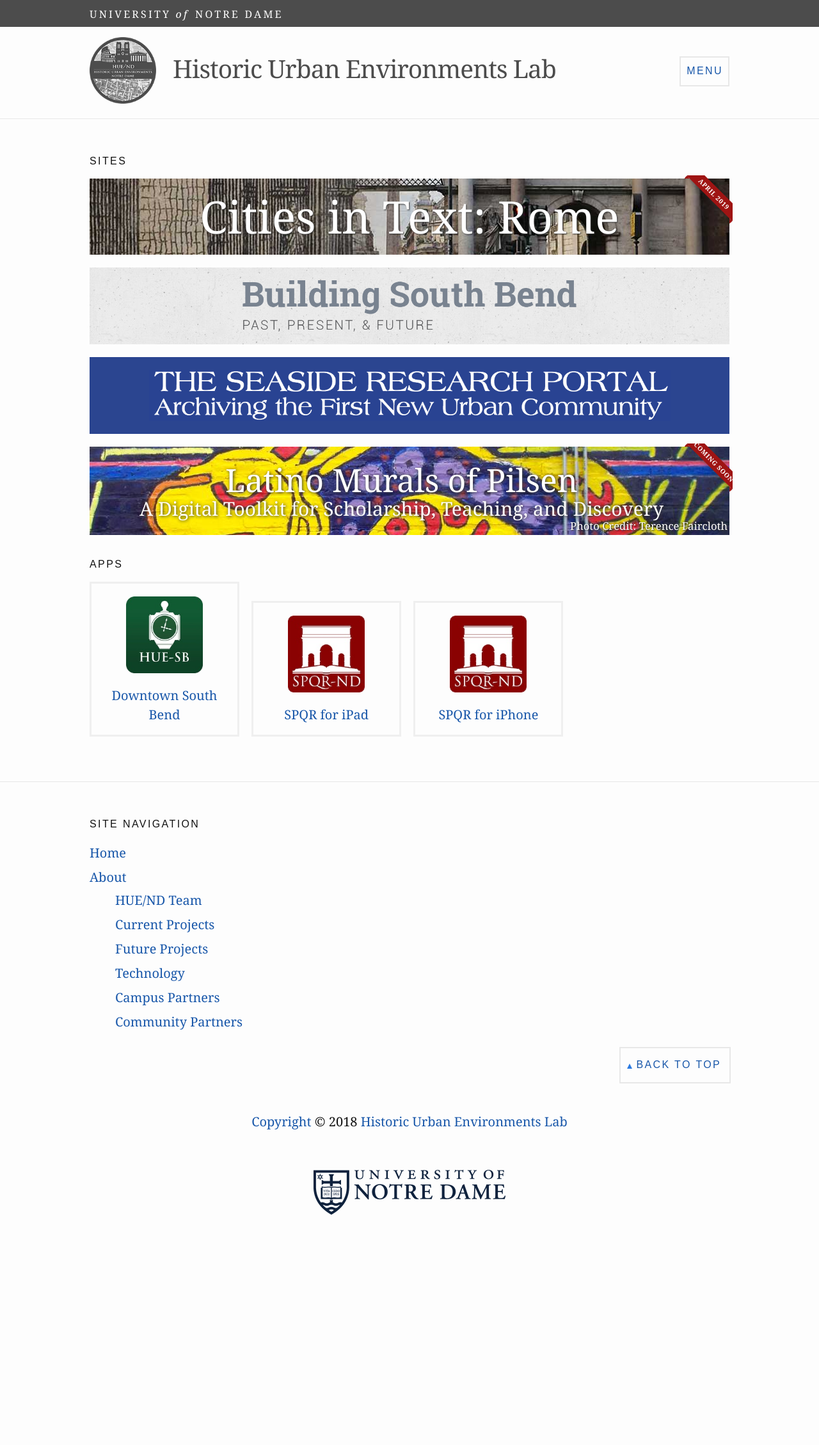
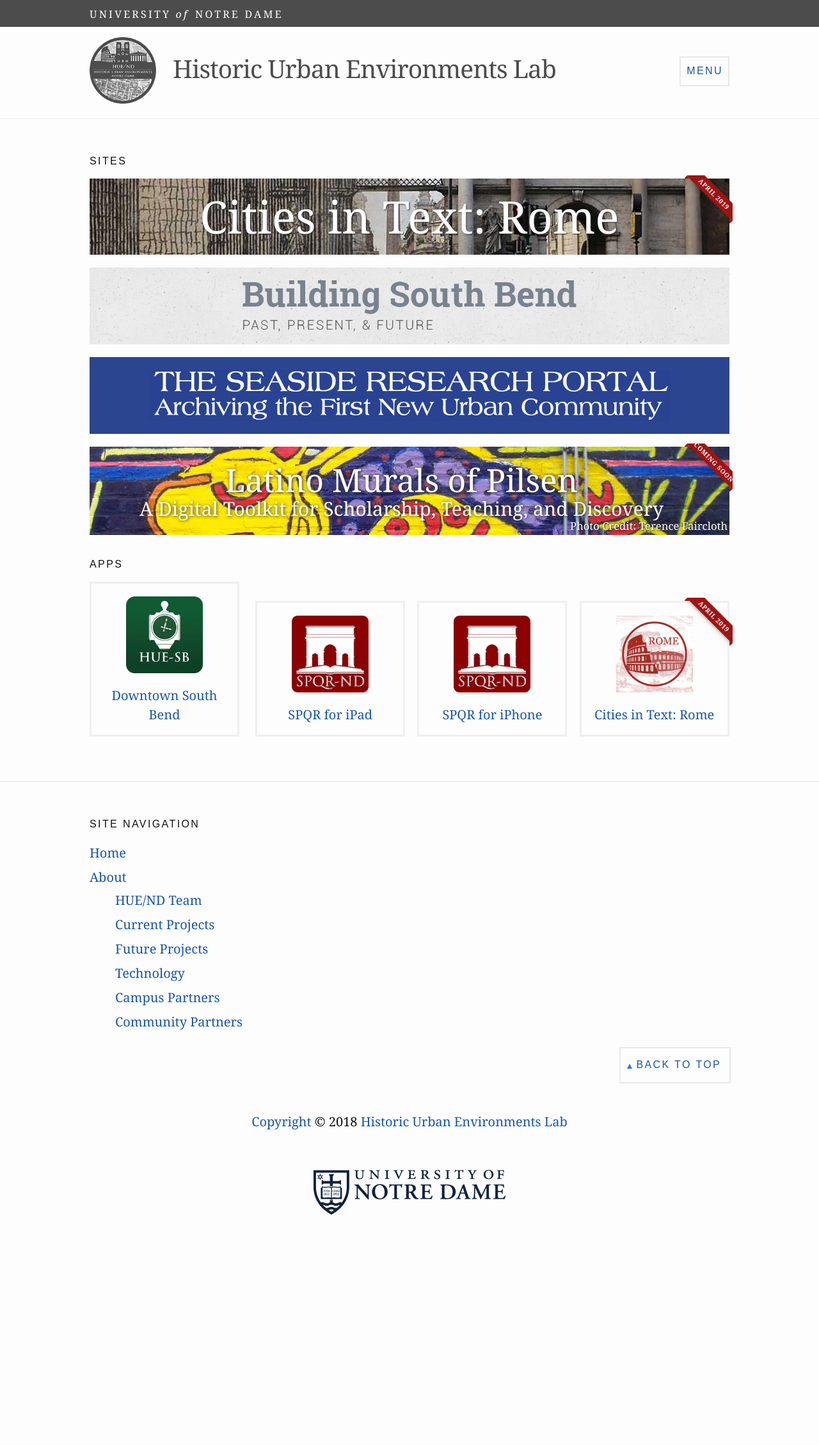
Before and after one commit to HUE-ND/HUE-ND.github.io, a Jekyll site: the page built from index.html, in a window 1280 px wide. Shown: the whole page at 64% size. Built offline with Jekyll 4.4.1, drawn with Linux system fonts in a browser that asks for light colours; some web fonts are replaced.

Commit message:
New app icon

```diff
--- a/_sass/_layout.scss
+++ b/_sass/_layout.scss
@@ -472,10 +472,10 @@
     border-color: $app-border-color;
     border-style: solid;
     border-width: 0;
+    position: relative;
 
     + .app {
       border-width: 1px 0 0;
-      padding-top: .5em;
     }
   }
 }
@@ -486,8 +486,12 @@
       border: 0;
       display: inline-block;
 
-      + .app .app-link {
-        margin-left: 1em;
+      .app-link {
+        margin-right: 1em;
+      }
+
+      &:last-child .app-link {
+        margin-right: 0;
       }
     }
 
@@ -533,8 +537,12 @@
 
     .app + .app .app-link {
       border-width: 3px;
-      margin-left: .7em;
+      margin-right: .7em;
       padding-top: 1em;
+    }
+
+    .app:last-child .app-link {
+      margin-right: 0;
     }
   }
 }
--- a/index.html
+++ b/index.html
@@ -59,6 +59,12 @@ layout: default
         <img alt="App icon, Roman arch over an open book. Captioned with SPQR-ND" class="app-icon" src="/images/app-icon-spqr-nd-ipad.jpg"><span class="app-name">SPQR for iPhone</span>
       </a>
     </li>
+    <li class="app rome">
+      <a class="app-link" href="#">
+        <img alt="App icon, Roman coliseum captioned with Rome in all caps" class="app-icon" src="/images/app-icon-rome.jpg"><span class="app-name">Cities in Text: Rome</span>
+        <span class="ribbon"><span class="text">April 2019</span></span>
+      </a>
+    </li>
   </ul>
 
 </section>
```
Also changed, not shown: images/app-icon-rome-full.png (added), images/app-icon-rome.jpg (added).
